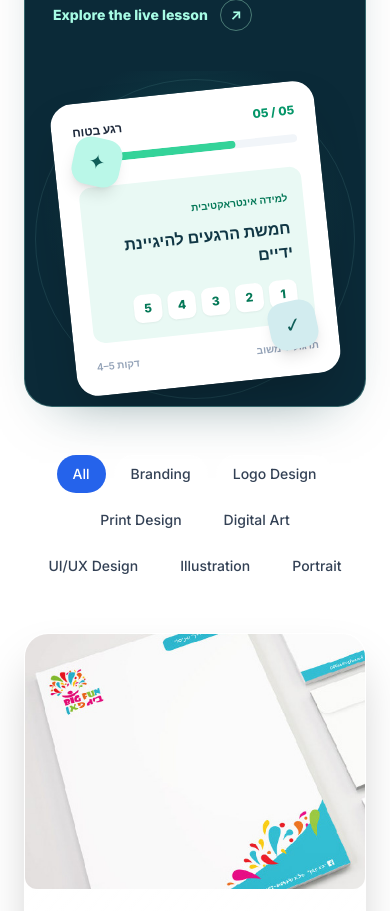
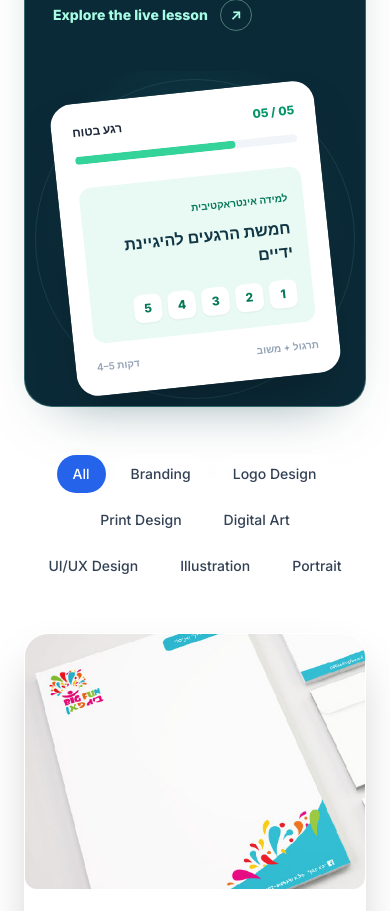
Before and after one commit to ilansas94/PortfolioIlanSas, a Next.js app: page / in a window 390 px wide. Shown: the part 3980-4891 px from the top of the page. Built offline with nearby package versions, Linux system fonts and the light colour scheme.

Commit message:
Avoid decorative icon overlap with case study preview text on phone and tablet

```diff
--- a/components/Portfolio.tsx
+++ b/components/Portfolio.tsx
@@ -476,8 +476,8 @@ export const Portfolio = () => {
                   </div>
                   <div className="mt-4 flex items-center justify-between text-[10px] font-semibold text-slate-400"><span>4–5 דקות</span><span>תרגול + משוב</span></div>
                 </div>
-                <div className="absolute left-[14%] top-[20%] flex h-12 w-12 rotate-12 items-center justify-center rounded-2xl bg-[#baf7e8] text-xl text-teal-800 shadow-lg">✦</div>
-                <div className="absolute bottom-[17%] right-[14%] flex h-12 w-12 -rotate-12 items-center justify-center rounded-2xl bg-[#d2ecef] text-xl text-teal-800 shadow-lg">✓</div>
+                <div className="absolute left-[14%] top-[20%] hidden h-12 w-12 lg:flex rotate-12 items-center justify-center rounded-2xl bg-[#baf7e8] text-xl text-teal-800 shadow-lg">✦</div>
+                <div className="absolute bottom-[17%] right-[14%] hidden h-12 w-12 lg:flex -rotate-12 items-center justify-center rounded-2xl bg-[#d2ecef] text-xl text-teal-800 shadow-lg">✓</div>
               </div>
             </div>
           </a>
```
